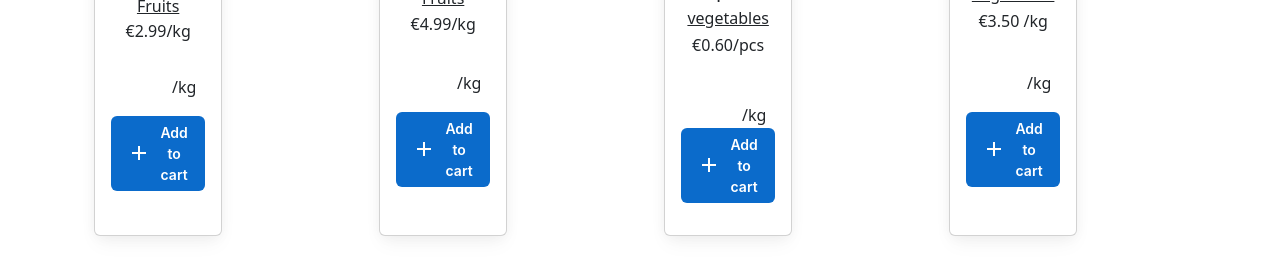
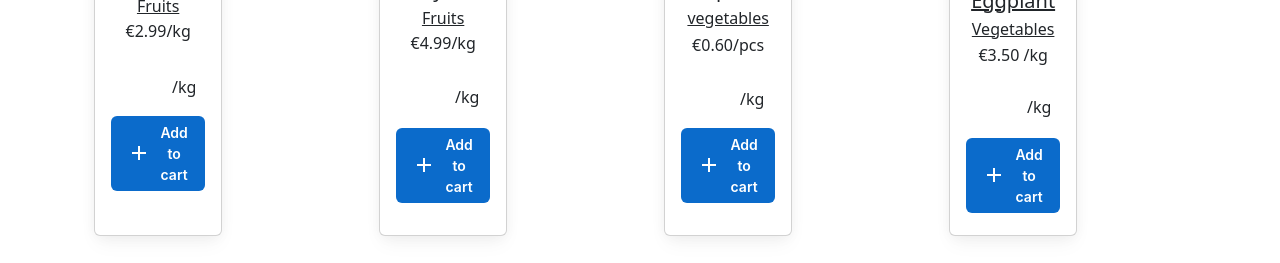
Before and after one commit to roleigh1/shop, a React (Create React App) app: page / in a window 1280 px wide. Shown: the part 1787-2050 px from the top of the page. Built offline with nearby package versions, Linux system fonts and the light colour scheme.

Commit message:
bestseller

```diff
--- a/src/Components/Bestsellers/BestsellerApp.js
+++ b/src/Components/Bestsellers/BestsellerApp.js
@@ -13,7 +13,7 @@ export default function Bestseller() {
             <Row className='text-center'>
                 <h4><strong>Bestseller</strong></h4>
             </Row>
-            <Row>
+            <Row style={{}}>
 
                      <Col>
                      <BestSeller1 />
--- a/src/Components/Bestsellers/BestsellerFour.js
+++ b/src/Components/Bestsellers/BestsellerFour.js
@@ -49,9 +49,9 @@ export default function BestSeller4() {
                             <p  style={{position:'relative',bottom:'4px'}}>Vegetables</p>
                          </a>
                          <h6 className="mb-4" style={{position:'relative',bottom:'0.9rem'}}> €3.50 /kg</h6>
-                         <input style={{width:'3rem', textAlign:'center', border:'none'}} type="number"></input><span> /kg</span>
+                         <input style={{width:'3rem', textAlign:'center', border:'none',position:'relative', bottom:'0.4rem'}} type="number"></input><span style={{position:'relative', bottom:'0.6rem'}}> /kg</span>
 
-                         <Button  style={{marginBottom:'2rem',marginTop:'1rem'}}  startDecorator={<Add />}>Add to cart</Button>
+                         <Button  style={{marginTop:'0.5rem'}}  startDecorator={<Add />}>Add to cart</Button>
 
                         </MDBCardBody>
                     </MDBCard>
--- a/src/Components/Bestsellers/BestsellerThree.js
+++ b/src/Components/Bestsellers/BestsellerThree.js
@@ -53,7 +53,7 @@ export default function BestSeller3() {
                             <p  style={{position:'relative',bottom:'12px'}}>vegetables</p>
                          </a>
                          <h6 className="mb-4" style={{position:'relative',bottom:'1.4rem'}}>  €0.60/pcs</h6>
-                         <input style={{width:'3rem', textAlign:'center', border:'none'}} type="number"></input><span> /kg</span>
+                         <input style={{width:'3rem', textAlign:'center', border:'none',position:'relative',bottom:'1rem' }}type="number"></input><span style={{position:'relative', bottom:'1rem'}}>/kg</span>
                          <Button style={{marginBottom:'1rem', marginTop:'rem'}} startDecorator={<Add />}>Add to cart</Button>
                         </MDBCardBody>
                     </MDBCard>
--- a/src/Components/Bestsellers/bestsellerTwo.js
+++ b/src/Components/Bestsellers/bestsellerTwo.js
@@ -52,8 +52,8 @@ export default function BestSeller2() {
                             <p >Fruits</p>
                          </a>
                          <h6 className="mb-4" style={{position:'relative',bottom:'0.7rem'}}> €4.99/kg</h6>
-                         <input style={{width:'3rem', textAlign:'center', border:'none'}} type="number"></input><span> /kg</span>
-                         <Button  style={{marginBottom:'2rem', marginTop:'1rem'}}  startDecorator={<Add />}>Add to cart</Button>
+                         <input style={{width:'3rem', textAlign:'center', border:'none',position:'relative',top:'-0.2rem'}} type="number"></input><span style={{position:'relative', bottom:'0.3rem'}}>/kg</span>
+                         <Button style={{marginBottom:'1rem', marginTop:'0.8rem'}} startDecorator={<Add />}>Add to cart</Button>
                         </MDBCardBody>
                     </MDBCard>
                 </MDBCol>
```
